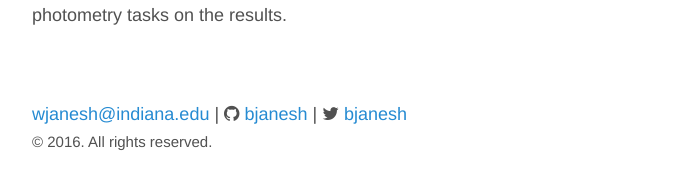
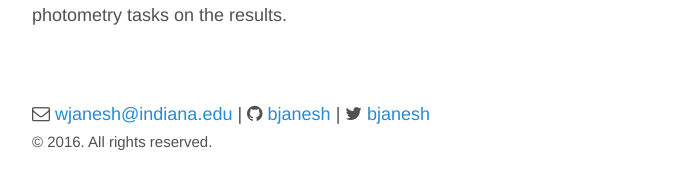
Before and after one commit to bjanesh/bjanesh.github.io, a Jekyll site: the page built from index.md, in a window 1280 px wide. Shown: the part 857-1045 px from the top of the page, without its empty margins (293-983 px from the left). Built offline with Jekyll 4.4.1, drawn with Linux system fonts in a browser that asks for light colours; nearby versions of some CDN libraries.

Commit message:
add footer links

```diff
--- a/_layouts/default.html
+++ b/_layouts/default.html
@@ -19,7 +19,7 @@
 
       <footer class="footer">
         <div id="webaddress">
-        <a href="mailto:wjanesh@indiana.edu">wjanesh@indiana.edu</a>
+        <i class="fa fa-envelope-o"></i> <a href="mailto:wjanesh@indiana.edu">wjanesh@indiana.edu</a>
         |
         <i class="fa fa-github"></i> <a href="http://github.com/bjanesh">bjanesh</a>
         |
```
